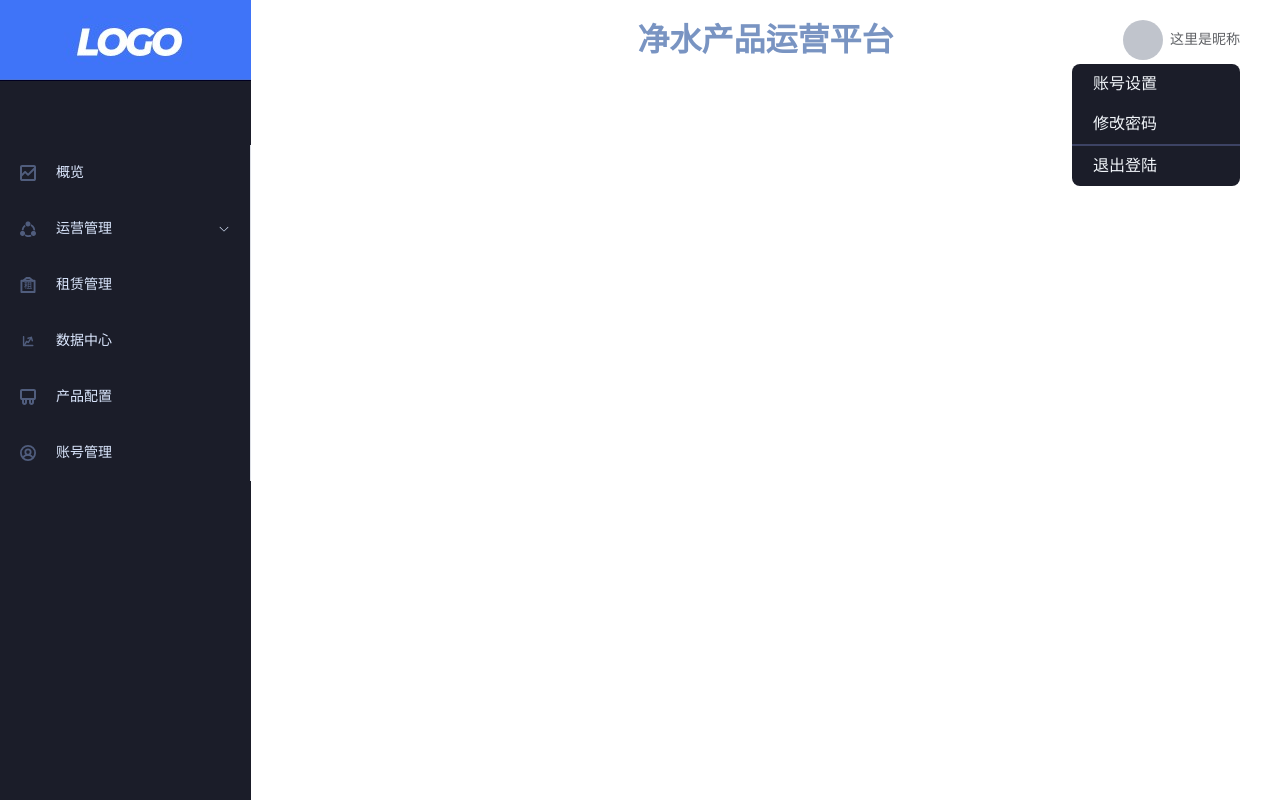
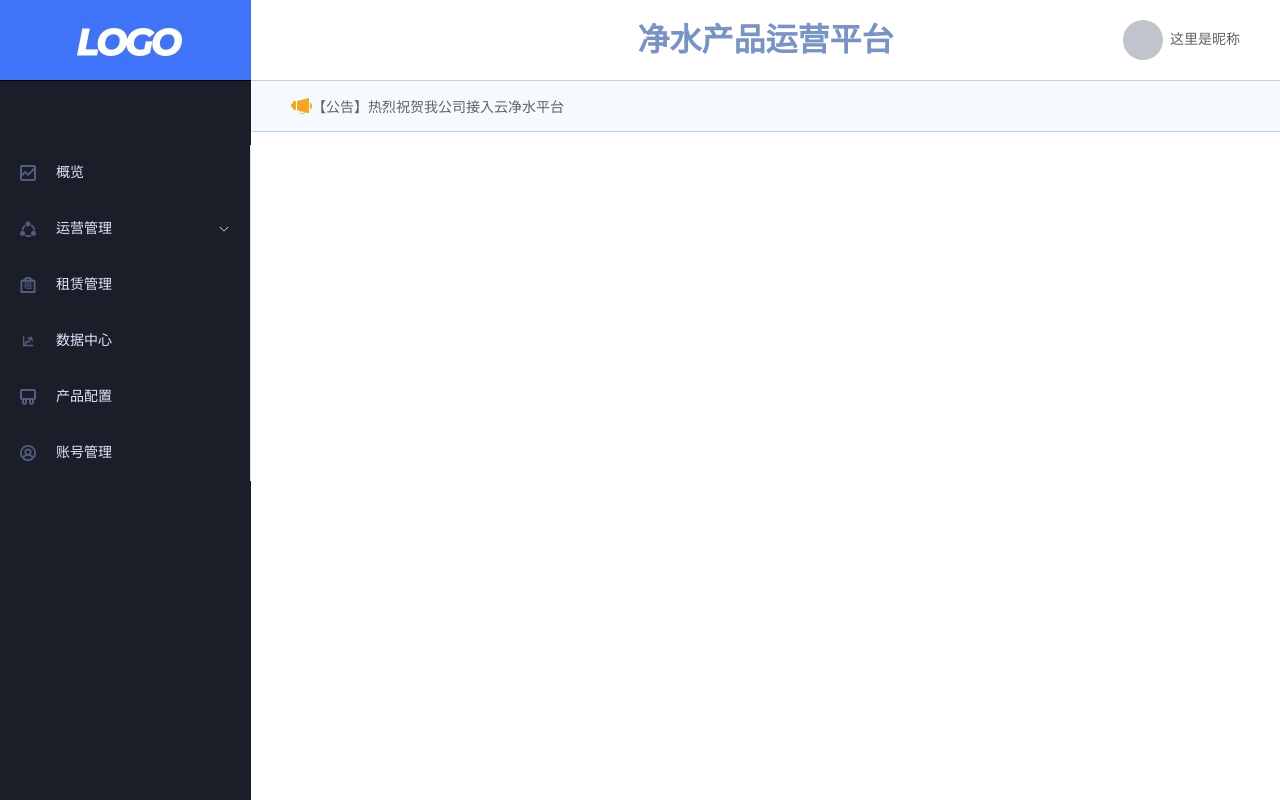
Before and after one commit to Sun025/Water_SAAS_Platform_Backstage_System, a Vue app: page / in a window 1280 px wide. Built offline with nearby package versions, Linux system fonts and the light colour scheme.

Commit message:
Component Notice development completed

```diff
--- a/src/views/manage/index.vue
+++ b/src/views/manage/index.vue
@@ -3,6 +3,7 @@
         <Menu class="manage_menu"></Menu>
         <div class="manage_main">
             <PageHeader></PageHeader>
+            <Notice></Notice>
         </div>
     </div>
 </template>
@@ -10,6 +11,7 @@
 <script setup lang="ts">
 import Menu from './menu/index.vue'
 import PageHeader from './page-header/index.vue'
+import Notice from './notice/index.vue'
 </script>
 
 <style scoped lang="less">
@@ -24,7 +26,6 @@ import PageHeader from './page-header/index.vue'
     }
     .manage_main {
         flex: 1;
-        padding: 0 40px;
     }
 }
 </style>
--- /dev/null
+++ b/src/views/manage/notice/index.vue
@@ -0,0 +1,23 @@
+<template>
+    <div class="notice">
+        <SvgIcon iconName="ic_horn" width="21px" height="16px"></SvgIcon>
+        <el-text>【公告】热烈祝贺我公司接入云净水平台</el-text>
+    </div>
+</template>
+
+<script setup lang="ts">
+import SvgIcon from '@/components/svg-icon/index.vue'
+</script>
+
+<style scoped lang="less">
+.notice {
+    height: 50px;
+    padding-left: 40px;
+    background-color:#F5FAFF;
+    border-top: 0.5px solid #C0D2E2;
+    border-bottom: 0.5px solid #C0D2E2;
+    display: flex;
+    flex-wrap: nowrap;
+    align-items: center;
+}
+</style>
--- a/src/views/manage/page-header/index.vue
+++ b/src/views/manage/page-header/index.vue
@@ -3,7 +3,7 @@
         <h1>净水产品运营平台</h1>
         <div class="login">
             <LoginInfo></LoginInfo>
-            <LoginList class="login_list"></LoginList>
+            <LoginList class="login_list" v-if="false"></LoginList>
         </div>
     </div>
 </template>
@@ -23,7 +23,7 @@ import LoginList from './login-list/index.vue'
 
     .login {
         position: absolute;
-        right: 0;
+        right: 40px;
         top: 0;
 
         .login_list {
```
Also changed, not shown: src/assets/icons/ic_horn.svg (added).
